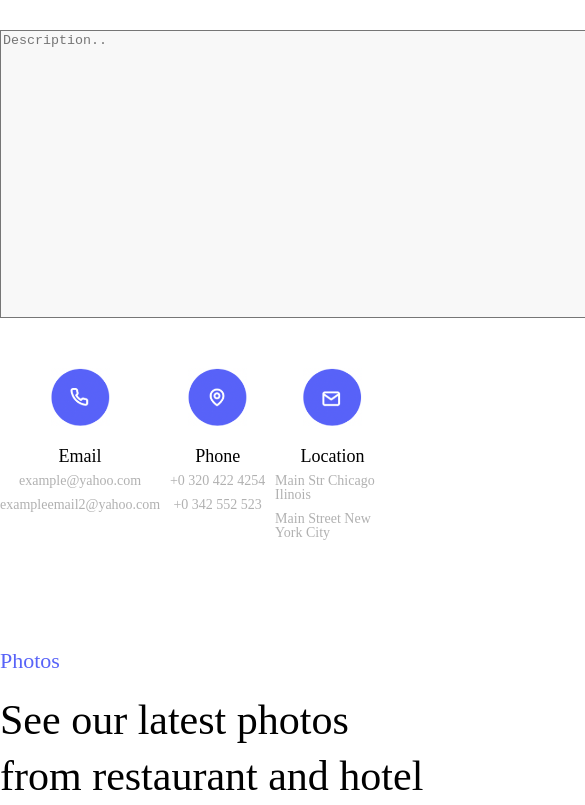
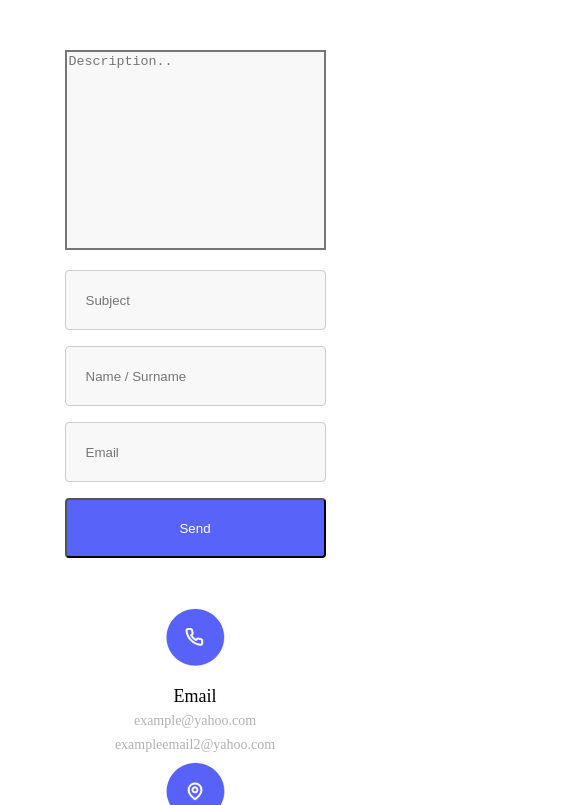
Before and after one commit to natiasaghliani/Lecture-10, a plain HTML site: page index.html in a window 390 px wide. Shown: the part 208-1013 px from the top of the page, 585 px wide, since content can reach past the window. Drawn offline with Linux system fonts and the light colour scheme.

Commit message:
responsive done

```diff
--- /dev/null
+++ b/css/media.css
@@ -0,0 +1,90 @@
+@media (max-width: 1200px) {
+    .container {
+        width: 90%;
+    }
+}
+
+@media (max-width: 1024px) {
+    br {
+        display: none;
+    }
+
+    form {
+        flex-direction: column;
+        height: auto;
+    }
+
+    textarea {
+        max-width: none;
+        height: 200px;
+        margin-bottom: 20px;
+    }
+
+    .fill {
+        max-width: none;
+    }
+
+
+
+    .photos {
+
+        flex-direction: column;
+        align-items: center;
+    }
+
+    .photos1 {
+        margin-bottom: 20px;
+    }
+
+    h4 {
+        text-align: center;
+    }
+
+
+}
+
+@media (max-width: 821px) {
+    .container1 {
+        flex-direction: column;
+        align-items: center;
+    }
+
+    .about {
+        max-width: 450px;
+        width: 100%;
+        height: 100%;
+        margin-bottom: 10px;
+    }
+
+    .icons {
+        margin-bottom: 15px;
+    }
+}
+
+@media (max-width: 650px) {
+    h2 {
+        font-size: 30px;
+    }
+}
+
+@media (max-width: 610px) {
+    .contact {
+        flex-direction: column;
+        align-items: center;
+    }
+}
+
+@media (max-width: 530px) {
+    .container1 {
+        align-items: start;
+    }
+
+    .infos {
+        flex-direction: column;
+        align-items: start;
+    }
+
+    .links {
+        margin-bottom: 20px;
+    }
+}
--- a/css/style.css
+++ b/css/style.css
@@ -1,3 +1,7 @@
+.s-1 {
+    padding: 50px;
+}
+
 .container {
     max-width: 1170px;
     width: 100%;
@@ -7,68 +11,80 @@
 h1 {
     font-size: 22px;
     color: #5863F8;
-    padding-top: 30px;
     margin-bottom: 20px;
 }
 
-/* section 1 */
-
-.wrapper {
-    display: flex;
-    justify-content: space-between;
-}
-
-.fill {
-    width: 352px;
-}
 
 h2 {
     font-size: 42px;
     font-weight: 400;
     line-height: 56px;
-    text-align: left;
-    color: #000000;
-    width: 295px;
+    /* width: 295px; */
     margin-bottom: 54px;
 }
 
-input[type=text] {
-    width: 352px;
+form {
+    display: flex;
+    justify-content: space-between;
+    height: 288px;
+}
+
+textarea {
+    max-width: 720px;
+    width: 100%;
+    height: 100%;
+    margin-right: 20px;
+    resize: none;
+    border-width: 2px;
+    background-color: #F8F8F8;
+}
+
+.fill {
+    display: flex;
+    align-items: center;
+    justify-content: space-between;
+    flex-direction: column;
+    height: 100%;
+    max-width: 352px;
+    width: 100%;
+}
+
+
+input {
+    width: 100%;
     height: 60px;
     padding: 12px 20px;
     margin-bottom: 16px;
-    display: inline-block;
     border: 1px solid #ccc;
     border-radius: 4px;
-    box-sizing: border-box;
     background-color: #F8F8F8;
-    vertical-align: top;
 
   }
 
-button[type=submit] {
-    width: 352px;
+button {
+    width: 100%;
     height: 60px;
+    border-radius: 4px;
     background-color: #5863F8;
     color: #FFFFFF;
     display: inline-block;
-    box-sizing: border-box;
+    cursor: pointer;
+    border-radius: 4px;
   }
 
-textarea[type=textarea] {
-    background-color: #F8F8F8;
-    display: inline-block;
-    box-sizing: border-box;
-    vertical-align: top;
-}
+
 
 /* cards */
 
 .contact {
     display: flex;
     justify-content: space-around;
+    margin: 0 auto;
     margin-top: 50px;
     margin-bottom: 70px;
+    max-width: 1170px;
+    width: 100%;
+
 }
 
 .card {
@@ -103,14 +119,14 @@ h4 {
     font-size: 42px;
     font-weight: 400;
     line-height: 56px;
-    width: 425px;
     margin-bottom: 63px;
 }
 
 .photos {
     display: flex;
     justify-content: space-between;
-    width: 1246px;
+    max-width: 1246px;
+    width: 100%;
     margin: 0 auto;
     margin-bottom: 10px;
 }
@@ -122,16 +138,16 @@ h4 {
 
 /* footer */
 
-footer {
-    background-color: #121212;
-}
 
 .container1 {
-    max-height: 1170px;
+    max-width: 1246px;
     width: 100%;
-    padding: 143px 225px 114px 139px;
+    margin: 0 auto;
+    padding: 143px 38px 114px 38px;
     display: flex;
     justify-content: space-between;
+
+    background-color: #121212;
 }
 
 .about {
@@ -153,9 +169,6 @@ h5 {
 
 }
 
-.icons {
-
-}
 
 .icons1 {
     width: 35px;
--- a/index.html
+++ b/index.html
@@ -8,41 +8,55 @@
 
     <link rel="stylesheet" href="css/reset.css">
     <link rel="stylesheet" href="css/style.css">
+    <link rel="stylesheet" href="css/media.css">
 </head>
 <body>
-    <header>
+
+    <section class="s-1">
         <div class="container">
             <h1>
                 Contact
             </h1>
-        </div>
-    </header>
-
-    <section>
-        <div class="container">
             <h2>
-                Contact us to get free support
+                Contact us to get <br> free support
             </h2>
 
-            <form action="/action_page.php">
-                <div class="wrapper">
-                    <div class="description">
-                        <textarea type="textarea" name="description" id="description" style="width: 720px; height: 288px;" placeholder="Description.."></textarea>
+            <div class="form-wrapper">
+
+                <form action="" method="post">
+
+                    <textarea
+                        name="description"
+                        id="description"
+                        placeholder="Description.."
+                    ></textarea>
+
+                    <div class="fill">
+                        <input
+                            type="text"
+                            id="subject"
+                            name="subject"
+                            placeholder="Subject"
+                        />
+
+                        <input
+                            type="text"
+                            id="ns"
+                            name="name/surname"
+                            placeholder="Name / Surname"
+                        />
+
+                        <input
+                            type="text"
+                            id="email"
+                            name="email"
+                            placeholder="Email"
+                        />
+
+                        <button>Send</button>
                     </div>
-                    <div class="fill">
-                        <label for="subject"></label>
-                        <input type="text" id="subject" name="subject" placeholder="Subject">
-
-                        <label for="lname"></label>
-                        <input type="text" id="ns" name="name/surname" placeholder="Name / Surname">
-
-                        <label for="email"></label>
-                        <input type="text" id="email" name="email" placeholder="Email">
-
-                        <button type="submit">Send</button>
-                    </div>
-                </div>
-            </form>
+                </form>
+            </div>
 
             <div class="contact">
                 <div class="card">
@@ -66,13 +80,14 @@
                     <p class="info">Main Street New York City</p>
                 </div>
             </div>
+
         </div>
     </section>
 
-    <section>
+    <section class="s-2">
         <div class="container">
             <h1>Photos</h1>
-            <h4>See our latest photos from restaurant and hotel</h4>
+            <h4>See our latest photos <br> from restaurant and hotel</h4>
         </div>
 
         <div class="photos">
```
Also changed, not shown: 2 other files.
